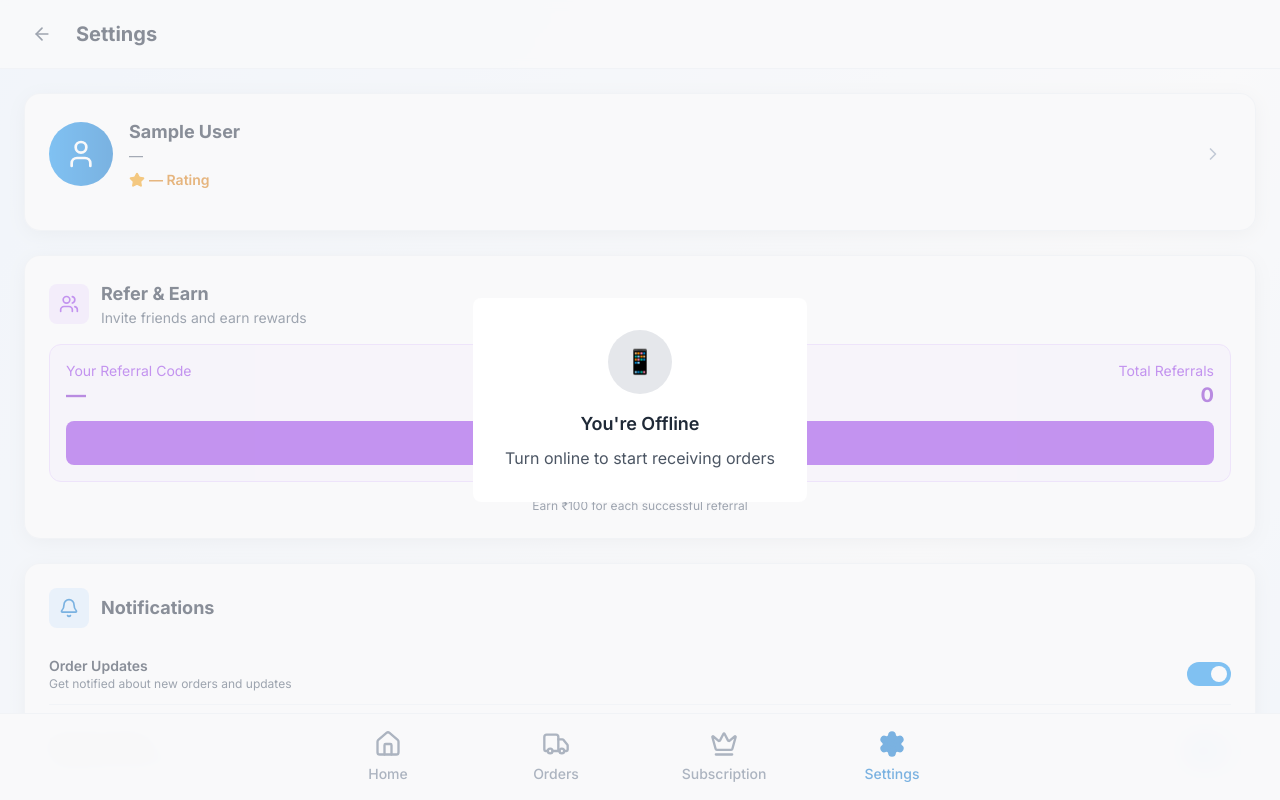
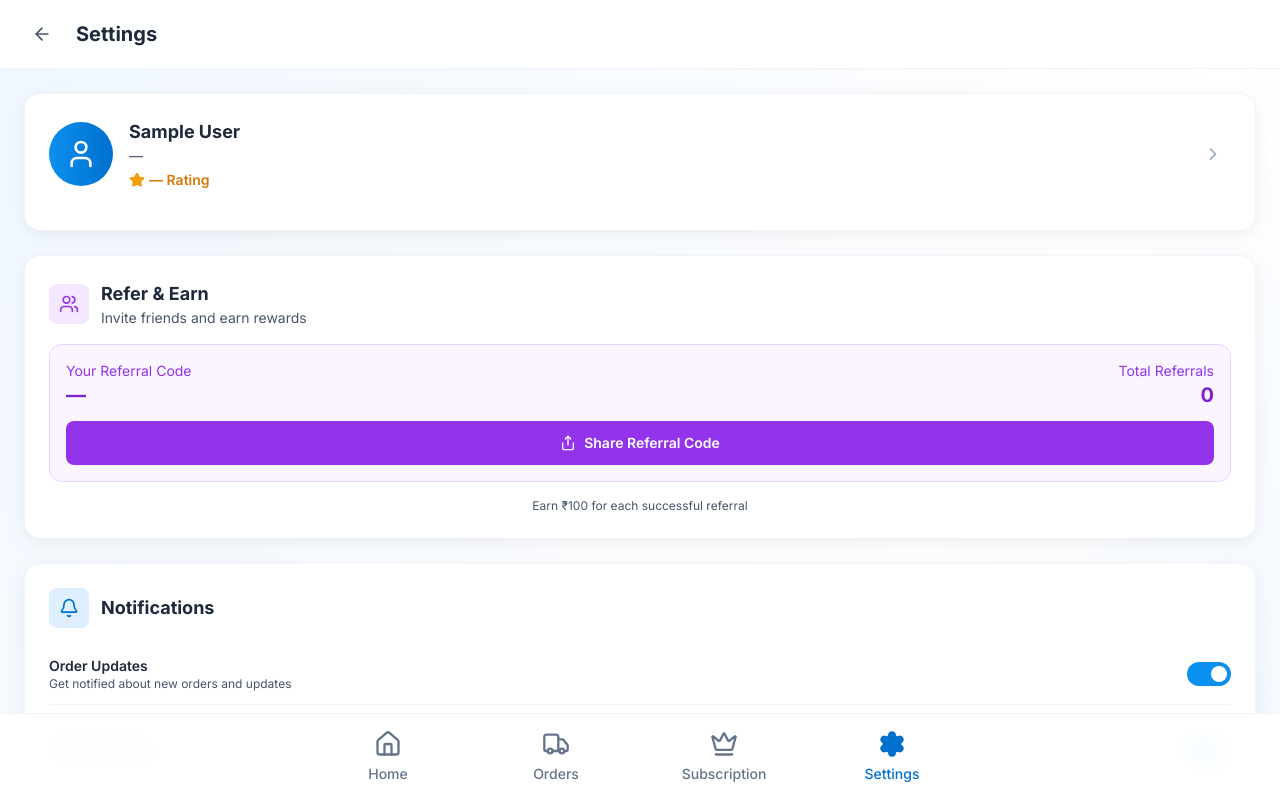
Before and after one commit to bharathakku/partner-app, a Next.js app: page /dashboard/settings in a window 1280 px wide. Shown: the top 800 px of the page. Built offline with nearby package versions, Linux system fonts and the light colour scheme; no server answers; sample sign-in values are in the browser's storage.

Commit message:
UX: remove offline overlay; gate listener by subscription; fix hook deps

```diff
--- a/app/contexts/ProfileContext.js
+++ b/app/contexts/ProfileContext.js
@@ -1,6 +1,6 @@
 "use client"
 
-import { createContext, useContext, useState, useEffect, useRef } from 'react'
+import { createContext, useContext, useState, useEffect, useRef, useCallback } from 'react'
 import { usePathname } from 'next/navigation'
 
 const ProfileContext = createContext()
@@ -252,7 +252,7 @@ export function ProfileProvider({ children }) {
     setProfileData(prev => ({ ...prev, performance: { ...prev.performance, ...stats } }))
   }
 
-  const calculateProfileCompletion = () => {
+  const calculateProfileCompletion = useCallback(() => {
     const requiredFields = [profileData.name, profileData.email, profileData.phone, profileData.address, profileData.dateOfBirth]
     const requiredDocuments = ['aadharCard', 'panCard', 'drivingLicense', 'vehicleRC', 'vehiclePicture']
     const verifiedDocs = requiredDocuments.filter(doc => profileData.documents[doc]?.status === 'verified').length
@@ -261,7 +261,7 @@ export function ProfileProvider({ children }) {
     const totalPoints = requiredFields.length + requiredDocuments.length + Object.keys(profileData.vehicle).length
     const completedPoints = fieldsComplete + verifiedDocs + vehicleInfoComplete
     return Math.round((completedPoints / totalPoints) * 100)
-  }
+  }, [profileData])
 
   const getUrgentActions = () => {
     const actions = []
@@ -291,7 +291,7 @@ export function ProfileProvider({ children }) {
     if (completion !== profileData.profileComplete) {
       setProfileData(prev => ({ ...prev, profileComplete: completion }))
     }
-  }, [profileData.name, profileData.email, profileData.phone, profileData.address, profileData.dateOfBirth, profileData.documents, profileData.vehicle, calculateProfileCompletion, profileData.profileComplete])
+  }, [calculateProfileCompletion, profileData.profileComplete])
 
   const value = {
     profileData,
--- a/components/GlobalOrderListener.jsx
+++ b/components/GlobalOrderListener.jsx
@@ -16,7 +16,10 @@ export default function GlobalOrderListener() {
 
   // Require auth and restrict to operational pages only
   const token = useMemo(() => (typeof window !== 'undefined' ? localStorage.getItem('auth_token') : null), [])
-  const shouldAttach = !!token && (pathname?.startsWith('/dashboard') || pathname?.startsWith('/orders'))
+  const subActive = useMemo(() => {
+    try { return typeof window !== 'undefined' && localStorage.getItem('sub_active') === 'true' } catch { return false }
+  }, [pathname])
+  const shouldAttach = !!token && subActive && (pathname?.startsWith('/dashboard') || pathname?.startsWith('/orders'))
 
   // Hydrate from localStorage fast
   useEffect(() => {
@@ -32,12 +35,12 @@ export default function GlobalOrderListener() {
     async function poll() {
       try {
         const t = typeof window !== 'undefined' ? localStorage.getItem('auth_token') : null
-        if (!shouldAttach || !t) return
+        if (!shouldAttach || !t) { setIsOnline(false); return }
         const res = await fetch(`${API_BASE_URL}/drivers/me`, { headers: { Authorization: `Bearer ${t}` } })
         if (res.ok) {
           const me = await res.json()
           const online = !!me?.isOnline
-          setIsOnline(online)
+          setIsOnline(subActive ? online : false)
           try { localStorage.setItem('driver_is_online', JSON.stringify(online)) } catch {}
         }
       } catch {}
@@ -45,7 +48,7 @@ export default function GlobalOrderListener() {
     }
     poll()
     return () => { try { clearTimeout(timer) } catch {} }
-  }, [shouldAttach])
+  }, [shouldAttach, subActive])
 
   // Resume audio context on any click/tap globally
   useEffect(() => {
--- a/components/OrderReceiving.js
+++ b/components/OrderReceiving.js
@@ -198,19 +198,7 @@ const OrderReceiving = ({ isOnline, onOrderUpdate }) => {
     resetAudioContext();
   };
 
-  if (!isOnline) {
-    return (
-      <div className="fixed inset-0 flex items-center justify-center bg-gray-100 bg-opacity-50 z-50">
-        <div className="bg-white rounded-lg p-8 text-center">
-          <div className="w-16 h-16 bg-gray-200 rounded-full mx-auto mb-4 flex items-center justify-center">
-            <span className="text-gray-500 text-2xl">📱</span>
-          </div>
-          <h3 className="text-lg font-semibold text-gray-800">You're Offline</h3>
-          <p className="text-gray-600 mt-2">Turn online to start receiving orders</p>
-        </div>
-      </div>
-    );
-  }
+  if (!isOnline) return null;
 
   return (
     <div onClick={handleUserInteraction}>
```
